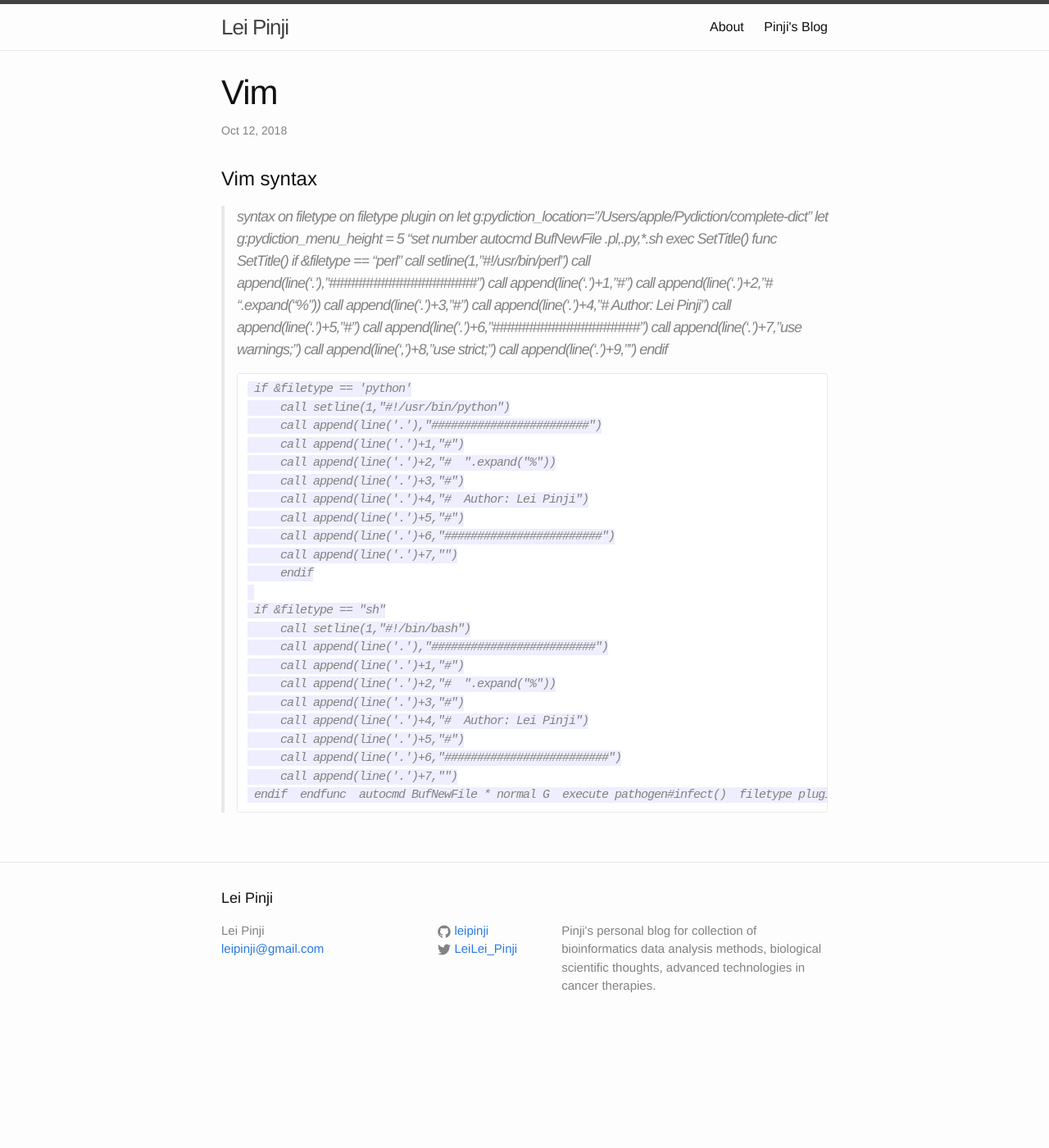
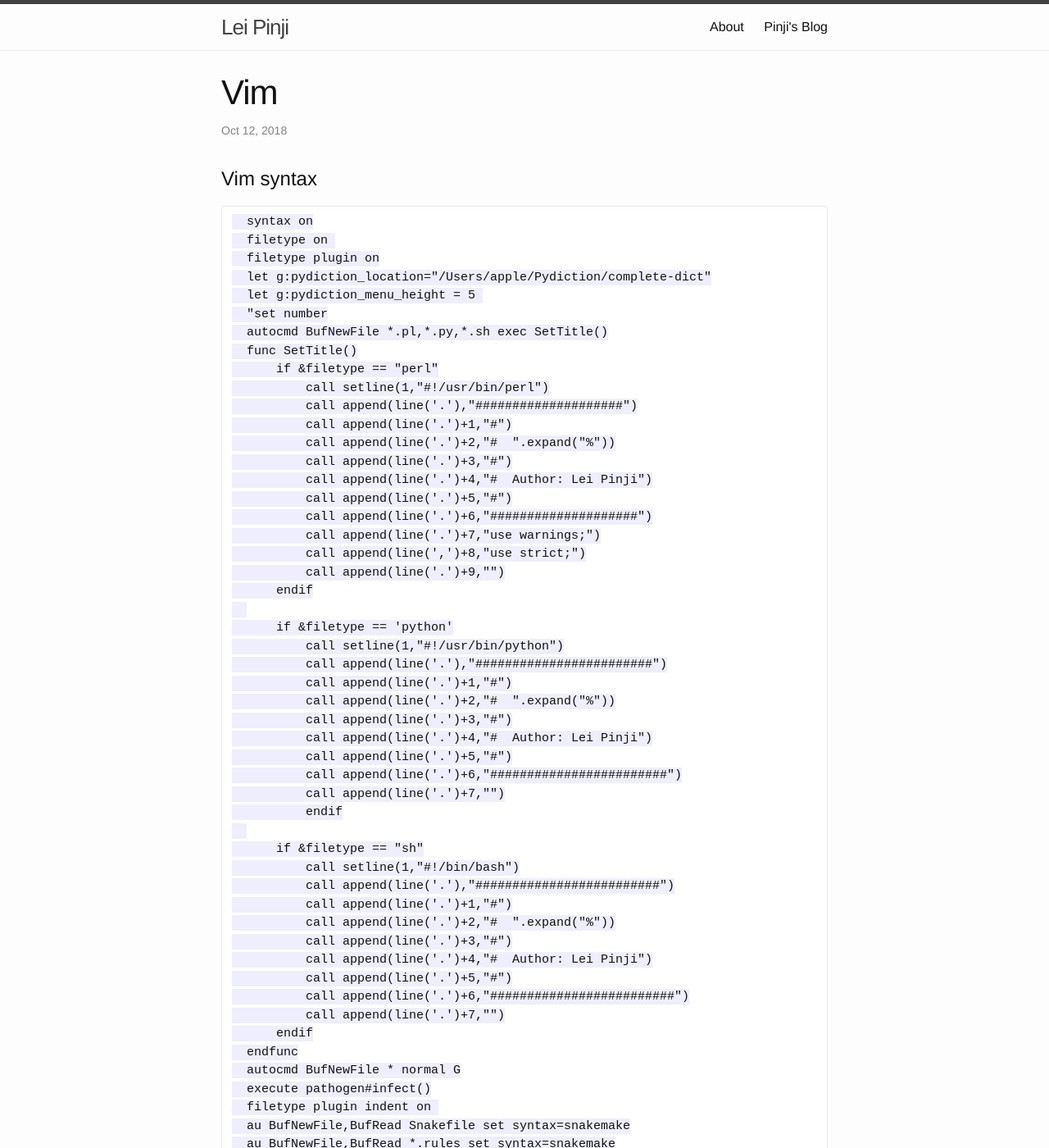
Before and after one commit to leipinji/leipinji.github.io, a Jekyll site: the page built from _posts/2018-10-12-vim.md, in a window 1280 px wide and 1400 px high. Shown: the whole window at 82% size. Built offline with Jekyll 4.4.1, drawn with Linux system fonts in a browser that asks for light colours; some of the changed text lies outside the part shown.

Commit message:
renew vim.md

````diff
--- a/_posts/2018-10-12-vim.md
+++ b/_posts/2018-10-12-vim.md
@@ -5,56 +5,58 @@ titel: VIM
 
 # Vim syntax
 
->  syntax on
->  filetype on
->  filetype plugin on
->  let g:pydiction_location="/Users/apple/Pydiction/complete-dict"
->  let g:pydiction_menu_height = 5
->  "set number
->  autocmd BufNewFile *.pl,*.py,*.sh exec SetTitle()
->  func SetTitle()
->      if &filetype == "perl"
->          call setline(1,"#!/usr/bin/perl")
->          call append(line('.'),"####################")
->          call append(line('.')+1,"#")
->          call append(line('.')+2,"#  ".expand("%"))
->          call append(line('.')+3,"#")
->          call append(line('.')+4,"#  Author: Lei Pinji")
->          call append(line('.')+5,"#")
->          call append(line('.')+6,"####################")
->          call append(line('.')+7,"use warnings;")
->          call append(line(',')+8,"use strict;")
->          call append(line('.')+9,"")
->      endif
->
->      if &filetype == 'python'
->          call setline(1,"#!/usr/bin/python")
->          call append(line('.'),"########################")
->          call append(line('.')+1,"#")
->          call append(line('.')+2,"#  ".expand("%"))
->          call append(line('.')+3,"#")
->          call append(line('.')+4,"#  Author: Lei Pinji")
->          call append(line('.')+5,"#")
->          call append(line('.')+6,"########################")
->          call append(line('.')+7,"")
->          endif
->
->      if &filetype == "sh"
->          call setline(1,"#!/bin/bash")
->          call append(line('.'),"#########################")
->          call append(line('.')+1,"#")
->          call append(line('.')+2,"#  ".expand("%"))
->          call append(line('.')+3,"#")
->          call append(line('.')+4,"#  Author: Lei Pinji")
->          call append(line('.')+5,"#")
->          call append(line('.')+6,"#########################")
->          call append(line('.')+7,"")
->      endif
->  endfunc
->  autocmd BufNewFile * normal G
->  execute pathogen#infect()
->  filetype plugin indent on
->  au BufNewFile,BufRead Snakefile set syntax=snakemake
->  au BufNewFile,BufRead *.rules set syntax=snakemake
->  au BufNewFile,BufRead *.snakefile set syntax=snakemake
->  au BufNewFile,BufRead *.snake set syntax=snakemake
+```
+  syntax on
+  filetype on
+  filetype plugin on
+  let g:pydiction_location="/Users/apple/Pydiction/complete-dict"
+  let g:pydiction_menu_height = 5
+  "set number
+  autocmd BufNewFile *.pl,*.py,*.sh exec SetTitle()
+  func SetTitle()
+      if &filetype == "perl"
+          call setline(1,"#!/usr/bin/perl")
+          call append(line('.'),"####################")
+          call append(line('.')+1,"#")
+          call append(line('.')+2,"#  ".expand("%"))
+          call append(line('.')+3,"#")
+          call append(line('.')+4,"#  Author: Lei Pinji")
+          call append(line('.')+5,"#")
+          call append(line('.')+6,"####################")
+          call append(line('.')+7,"use warnings;")
+          call append(line(',')+8,"use strict;")
+          call append(line('.')+9,"")
+      endif
+
+      if &filetype == 'python'
+          call setline(1,"#!/usr/bin/python")
+          call append(line('.'),"########################")
+          call append(line('.')+1,"#")
+          call append(line('.')+2,"#  ".expand("%"))
+          call append(line('.')+3,"#")
+          call append(line('.')+4,"#  Author: Lei Pinji")
+          call append(line('.')+5,"#")
+          call append(line('.')+6,"########################")
+          call append(line('.')+7,"")
+          endif
+
+      if &filetype == "sh"
+          call setline(1,"#!/bin/bash")
+          call append(line('.'),"#########################")
+          call append(line('.')+1,"#")
+          call append(line('.')+2,"#  ".expand("%"))
+          call append(line('.')+3,"#")
+          call append(line('.')+4,"#  Author: Lei Pinji")
+          call append(line('.')+5,"#")
+          call append(line('.')+6,"#########################")
+          call append(line('.')+7,"")
+      endif
+  endfunc
+  autocmd BufNewFile * normal G
+  execute pathogen#infect()
+  filetype plugin indent on
+  au BufNewFile,BufRead Snakefile set syntax=snakemake
+  au BufNewFile,BufRead *.rules set syntax=snakemake
+  au BufNewFile,BufRead *.snakefile set syntax=snakemake
+  au BufNewFile,BufRead *.snake set syntax=snakemake
+```
````
